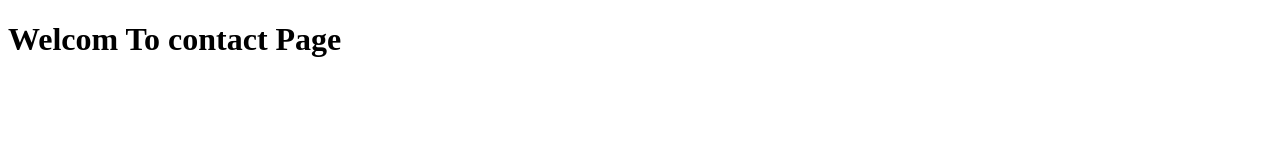
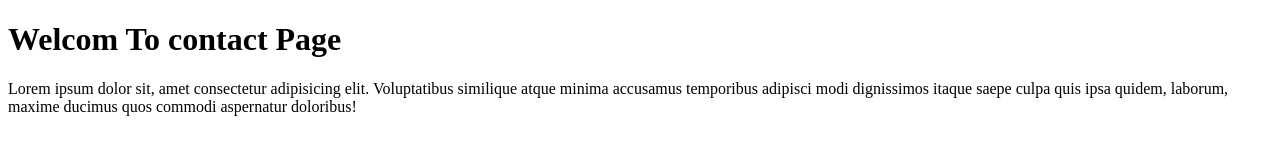
Before and after one commit to mta-8713/project, a plain HTML site: page contact.html in a window 1280 px wide. Drawn offline with Linux system fonts and the light colour scheme.

Commit message:
Add p tag to contact.html

```diff
--- a/contact.html
+++ b/contact.html
@@ -7,5 +7,8 @@
 </head>
 <body>
     <h1>Welcom To contact Page</h1>
+
+    <p>Lorem ipsum dolor sit, amet consectetur adipisicing elit. Voluptatibus similique atque minima accusamus temporibus adipisci modi dignissimos itaque saepe culpa quis ipsa quidem,
+         laborum, maxime ducimus quos commodi aspernatur doloribus!</p>
 </body>
 </html>
```
